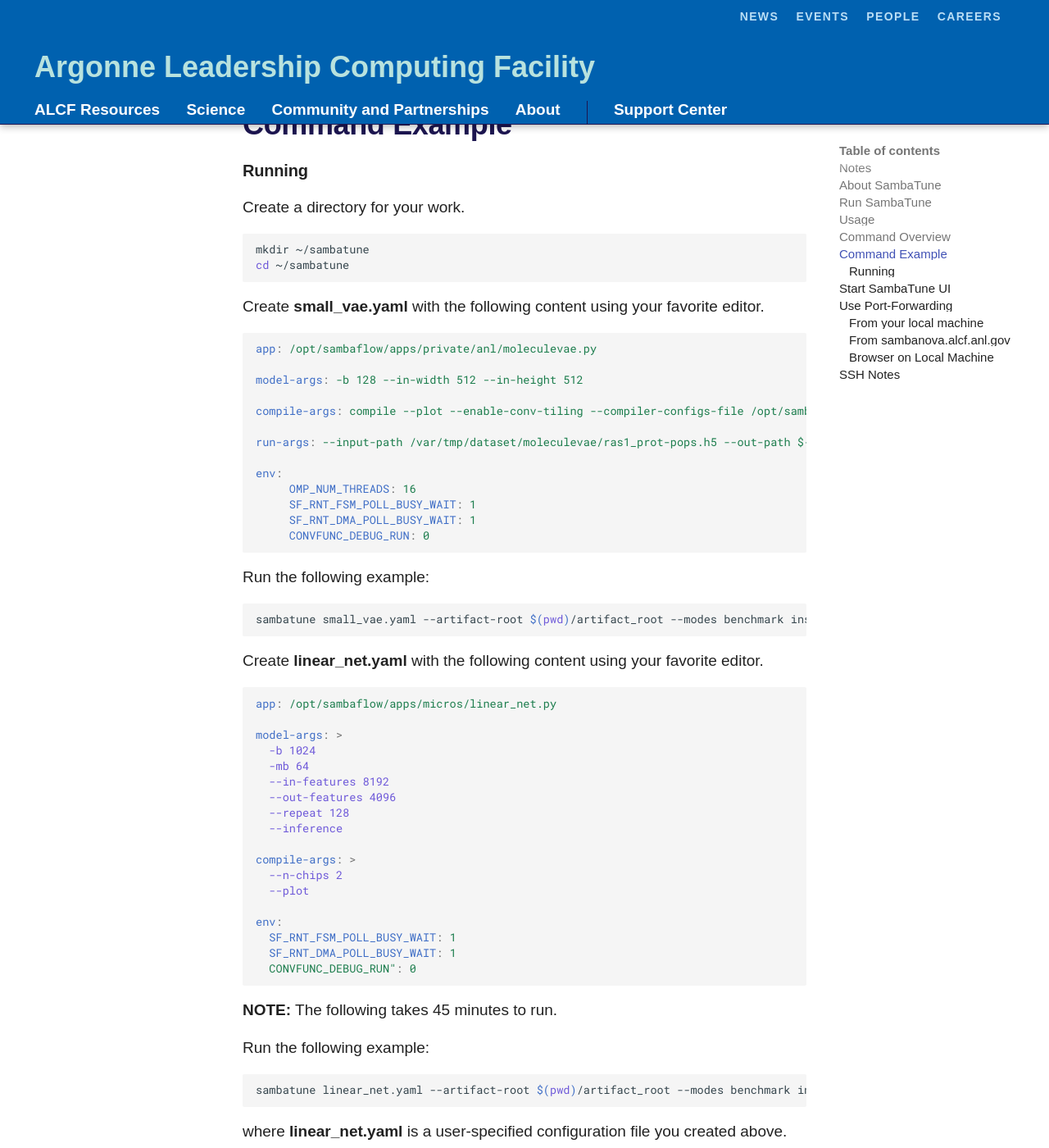
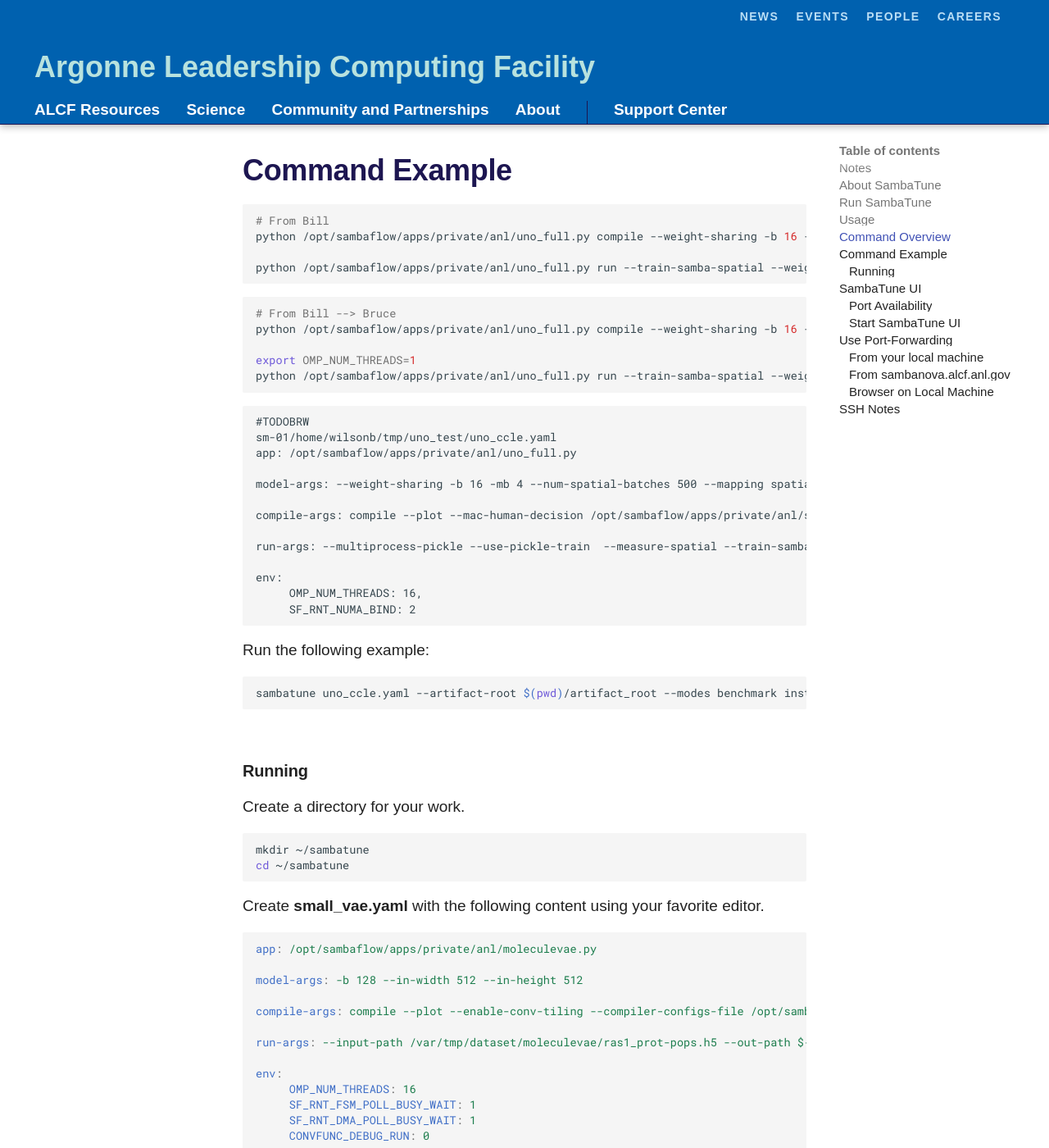
Before and after one commit to argonne-lcf/ai-testbed-userdocs, an MkDocs documentation site: the page built from docs/sambanova/SambaTune-User-Guide.md, in a window 1280 px wide and 1400 px high, scrolled down 2618 px. Shown: the whole window at 82% size. Built offline with MkDocs 1.6.1 and Material for MkDocs 9.7.7, drawn with Linux system fonts in a browser that asks for light colours; some web fonts are replaced; comment, search, counter and statistics services are not loaded; some of the changed text lies outside the part shown.

````diff
--- a/docs/sambanova/SambaTune-User-Guide.md
+++ b/docs/sambanova/SambaTune-User-Guide.md
@@ -1,6 +1,10 @@
 # SambaTune
 
 ## Notes
+
+```bash
+cd /home/rweisner/tmp/uno_test
+```
 
 ```text
 #TODOBRW
@@ -25,10 +29,10 @@ Password
 
 ## About SambaTune
 
-SambaTune is a tool for profiling, debugging, and tuning performance of applications
+SambaTune is a tool for profiling, debugging, and tuning the performance of applications
 running on SN hardware.
 
-The tool automates collection of hardware performance counters, metrics aggregation,
+The tool automates the collection of hardware performance counters, metrics aggregation,
 report generation, and visualization. It also automates benchmarking of the application
 to compute average throughput over a sufficient number of runs. The tool is designed to
 aid the user with performance bottleneck analysis and tuning.
@@ -113,6 +117,45 @@ sambatune example_net.yaml --artifact-root $(pwd)/artifact_root --modes instrume
 
 ## Command Example
 
+```bash
+# From Bill
+python /opt/sambaflow/apps/private/anl/uno_full.py compile --weight-sharing -b 16 -mb 4 --num-spatial-batches 500 --mapping spatial --mac-human-decision /opt/sambaflow/apps/private/anl/samba_uno/human_decisions_spatial.json --pef-name=uno_16_4_500_ws --output-folder=/home/arnoldw//models_dir/1520847 --mac-v1
+
+python /opt/sambaflow/apps/private/anl/uno_full.py run --train-samba-spatial --weight-sharing -b 16 -mb 4 --num-spatial-batches 500 --mapping spatial --pef=/home/arnoldw//models_dir/1520847/uno_16_4_500_ws/uno_16_4_500_ws.pef --in_dir /var/tmp/raw/ --mac-v1
+```
+
+```bash
+# From Bill --> Bruce
+python /opt/sambaflow/apps/private/anl/uno_full.py compile --weight-sharing -b 16 -mb 4 --num-spatial-batches 500 --mapping spatial --mac-human-decision /opt/sambaflow/apps/private/anl/samba_uno/human_decisions_spatial.json --pef-name=uno_16_4_500_ws --output-folder='.' --mac-v1
+
+export OMP_NUM_THREADS=1
+python /opt/sambaflow/apps/private/anl/uno_full.py run --train-samba-spatial --weight-sharing -b 16 -mb 4 --num-spatial-batches 500 --mapping spatial --pef=./uno_16_4_500_ws/uno_16_4_500_ws.pef --in_dir /var/tmp/raw/ --mac-v1
+```
+
+
+```text
+#TODOBRW
+sm-01/home/wilsonb/tmp/uno_test/uno_ccle.yaml
+app: /opt/sambaflow/apps/private/anl/uno_full.py
+
+model-args: --weight-sharing -b 16 -mb 4 --num-spatial-batches 500 --mapping spatial
+
+compile-args: compile --plot --mac-human-decision /opt/sambaflow/apps/private/anl/samba_uno/human_decisions_spatial.json --mac-v1
+
+run-args: --multiprocess-pickle --use-pickle-train  --measure-spatial --train-samba-spatial --mac-v1 --train_source CCLE --lr 0.001 --data-dir /software/sambanova/dataset/CCLE_16_500 --converted-pickle
+
+env:
+     OMP_NUM_THREADS: 16,
+     SF_RNT_NUMA_BIND: 2
+```
+
+Run the following example:
+
+```bash
+sambatune uno_ccle.yaml --artifact-root $(pwd)/artifact_root --modes benchmark instrument run
+```
+
+
 ### Running
 
 Create a directory for your work.
@@ -177,11 +220,42 @@ Run the following example:
 sambatune linear_net.yaml --artifact-root $(pwd)/artifact_root --modes benchmark instrument run
 ```
 
+```bash
+#TODOBRW
+cd ~/tmp/uno_test
+screen
+sambatune uno.yaml --artifact-root $(pwd)/artifact_root --modes benchmark instrument run
+```
+
 where **linear_net.yaml** is a user-specified configuration file you created above.
 
-## Start SambaTune UI
+## SambaTune UI
 
-Your artifact_root should be at ~/sambatune/artifact_root.
+### Port Availability
+
+It is recommended that you check if the port you want to use is available. You may check by:
+
+```bash
+ps -elf | grep desired_port
+```
+
+Example:
+
+```bash
+ps -elf | grep 8576
+```
+
+Alternatively, you may check for all ports in use by **sambatune_ui**:
+
+```bash
+ps -elf | grep sambatune_ui
+```
+
+If you need to free a port that you are finished with, you may use the **kill** command.
+
+### Start SambaTune UI
+
+If you followed the above directions, your artifact_root will be at ~/sambatune/artifact_root.
 
 Start the UI:
 
@@ -198,6 +272,10 @@ sambatune_ui --directory ~/sambatune/artifact_root/sambatune_gen/ --port 8576
 ```bash
 #TODOBRW
 sambatune_ui --directory ~/sambatune/artifact_root/sambatune_gen/ --port 8580
+sambatune_ui --directory /home/wilsonb/tmp/uno_test/artifact_root/sambatune_gen --port 8580
+username: "admin", password: "4f7cac2c-351e-11ed-93a3-f7ef9c6e5d46"
+username: "admin", password: "aaf1fc88-35c8-11ed-93a3-f7ef9c6e5d46"
+username: "admin", password: "bf64e4f8-3831-11ed-93a3-f7ef9c6e5d46"
 ```
 
 You will see something like:
@@ -216,9 +294,14 @@ with the,
 
 **NOTE:** The password only works with this one instance of sambatune_ui.  If you stop this instance of sambatune_ui and start another instance, it will have a new password.
 
+**NOTE:** You will need to **<CTRL + C>>** or use the **kill** command to stop sambatune_ui when you have finished.
+Not doing so will tie up the port.
+You can **ps -elf | grep the_port_you_used** to find the running processes.
+If you are not comfortable doing this, please ask for help.
+
 ## Use Port-Forwarding
 
-This sambatune_ui describes the steps to be followed to set up port-forwarding for applications,
+This describes the steps to set up port-forwarding for applications,
 like SambaTune UI, which runs on the SambaNova system and binds to one or more ports.
 This example uses 8576 and 18576 as port numbers. **Using port numbers other than these may
 avoid collisions with other users.**
@@ -241,14 +324,13 @@ ssh ALCFUserID@sambanova.alcf.anl.gov
 #TODOBRW
 ssh -v -N -f -L localhost:8580:localhost:8580 wilsonb@sambanova.alcf.anl.gov
 ssh -N -f -L localhost:8580:localhost:8580 wilsonb@sambanova.alcf.anl.gov
+...
+Password: < MobilPass+ code >
+
+ssh wilsonb@sambanova.alcf.anl.gov
 ```
 
 *replacing* ***ALCFUserID*** *with your ALCF User ID.*
-
-```bash
-#TODOBRW
-ssh wilsonb@sambanova.alcf.anl.gov
-```
 
 ### From **sambanova.alcf.anl.gov**
 
````
Also changed, not shown: other parts of docs/sambanova/SambaTune-User-Guide.md (+0 -2 lines), docs/sambanova/uno.yaml (added, +11 -0 lines), docs/sambanova/uno_bruce_tmp.yaml (added, +11 -0 lines), docs/sambanova/uno_rick_tmp.yaml (added, +11 -0 lines).
